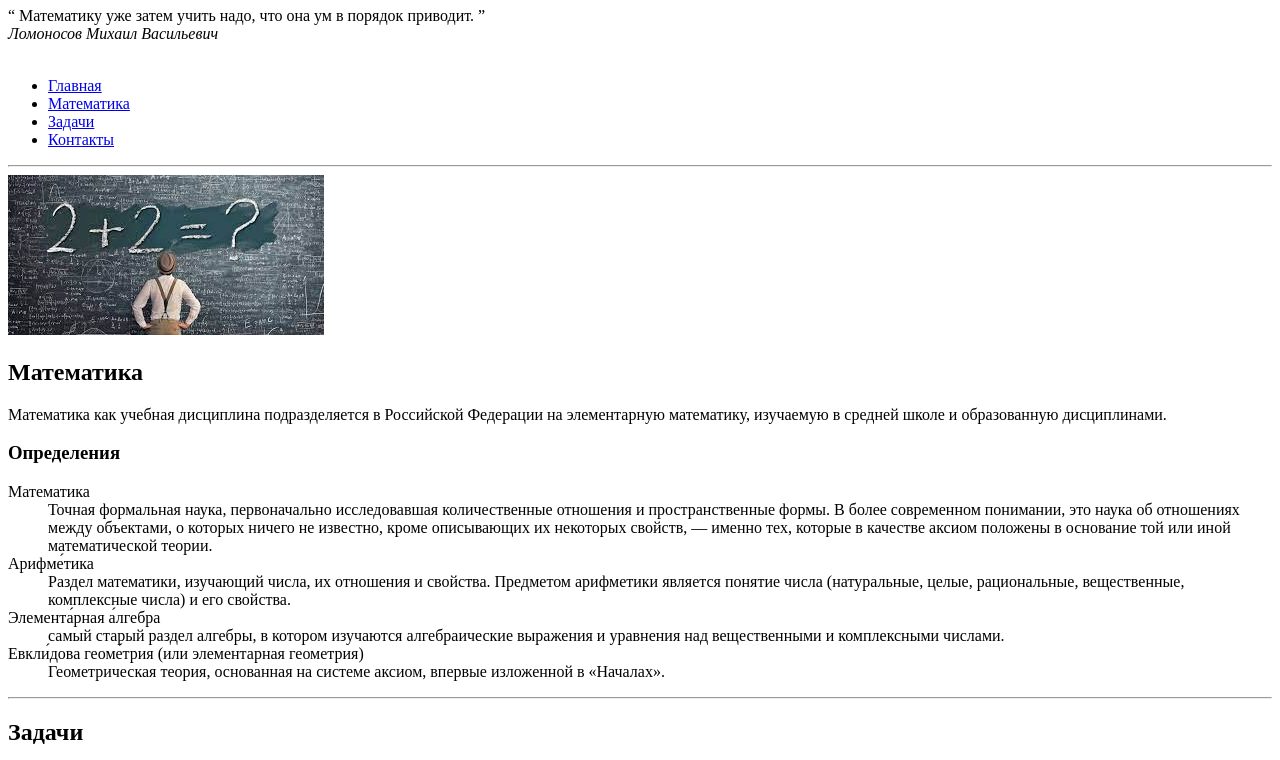
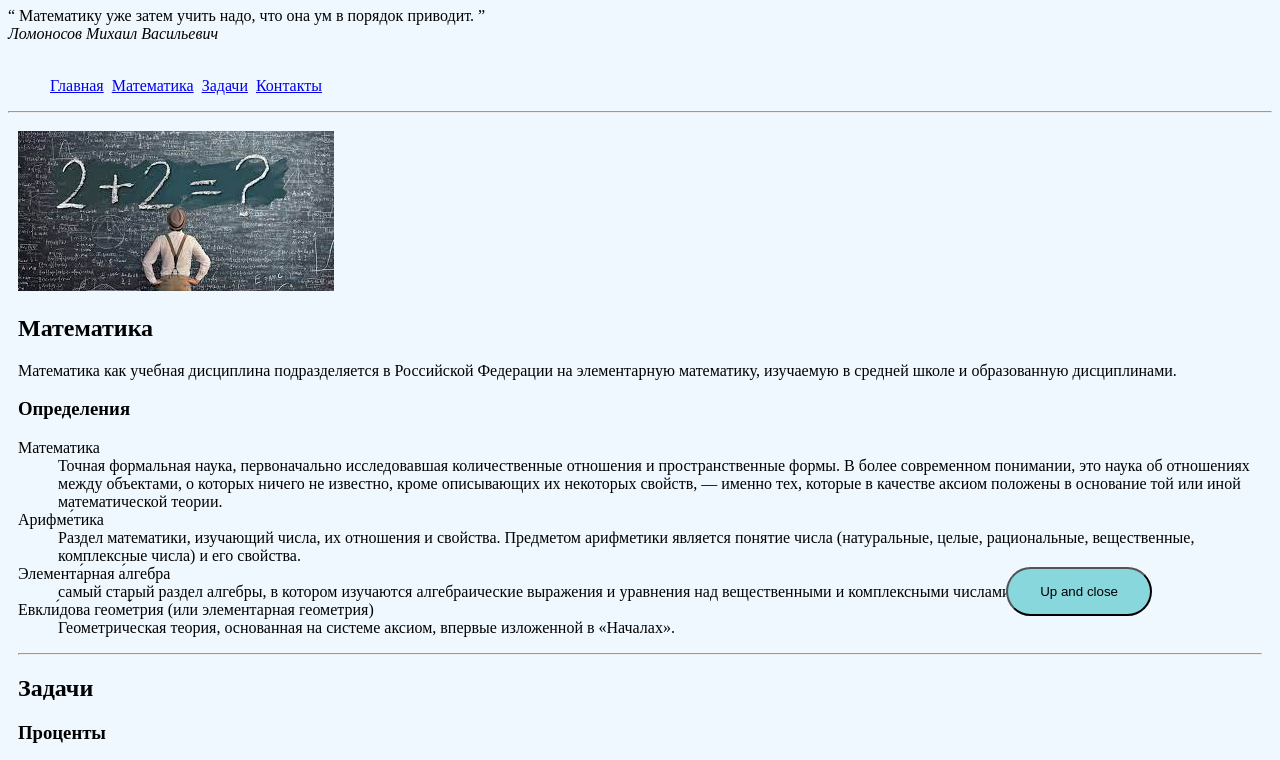
Before and after one commit to daria-morgen/software_engineering, a plain HTML site: page index.html in a window 1280 px wide. Shown: the part 73-833 px from the top of the page. Drawn offline with Linux system fonts and the light colour scheme; the site is published under a folder, as on GitHub Pages, so addresses that start at the root find nothing.

Commit message:
fix css link

```diff
--- a/index.html
+++ b/index.html
@@ -5,7 +5,7 @@
     <meta charset="UTF-8">
     <meta name="viewport" content="width=device-width, initial-scale=1.0">
     <link rel="shortcut icon" href="images/international-literacy-day.png" type="image/x-icon">
-    <link rel="stylesheet" href="/css/styles.css">
+    <link rel="stylesheet" href="css/styles.css">
     <title>MathTeacher</title>
 
     <script>
```
